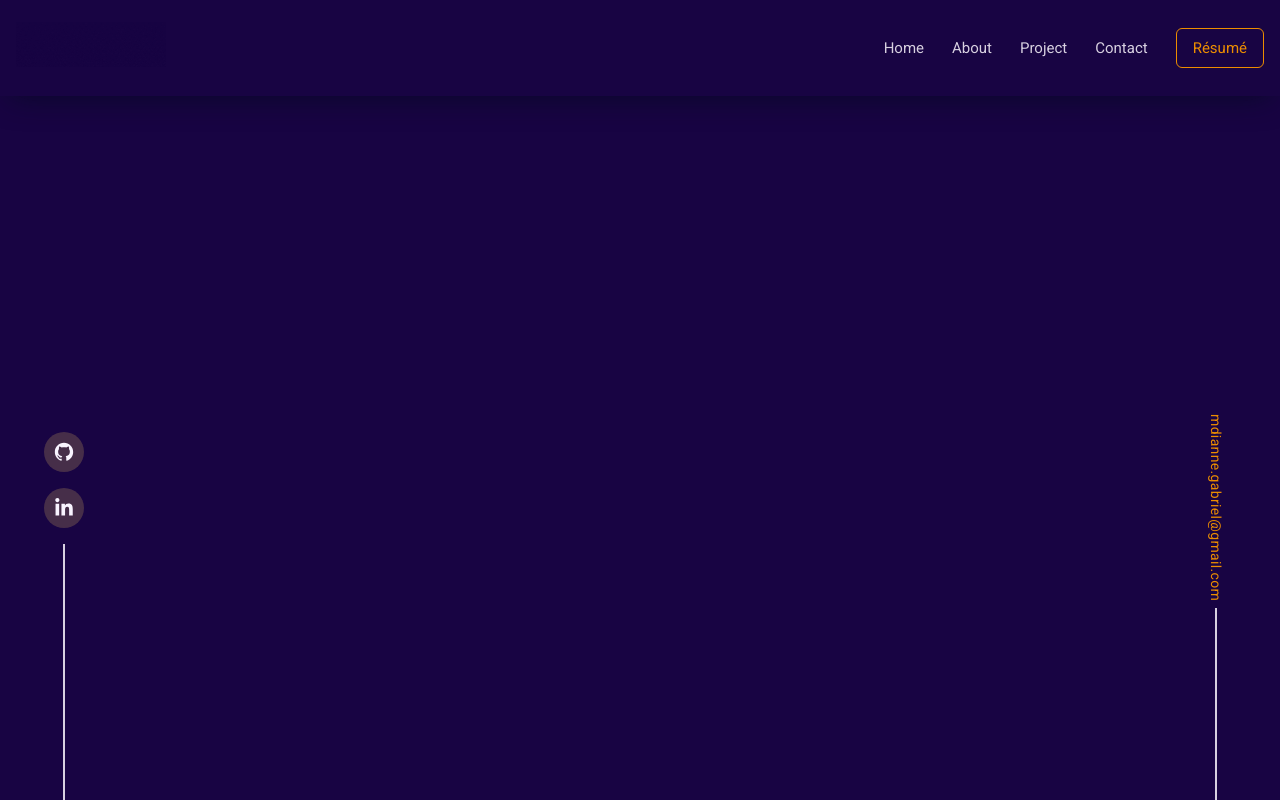
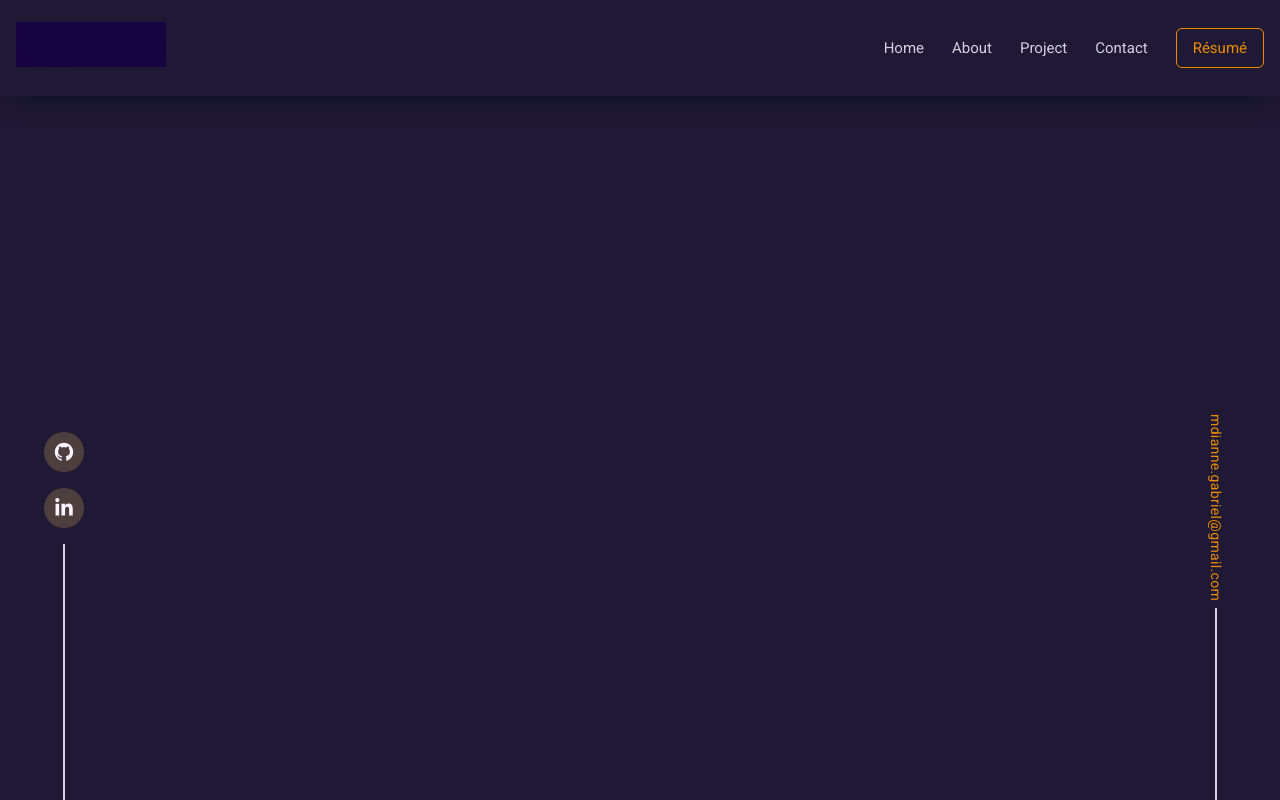
Before and after one commit to diannegabriel/website, a Next.js app: page / in a window 1280 px wide. Built offline with nearby package versions, Linux system fonts and the light colour scheme.

Commit message:
Change bodyBgColor

```diff
--- a/tailwind.config.js
+++ b/tailwind.config.js
@@ -36,7 +36,7 @@ module.exports = {
         navbarShadow: "0 10px 30px -10px rgba(2, 12, 27, 0.7)"
       },
       colors: {
-        bodyBgColor: "#180443",
+        bodyBgColor: "#201935",
         textAccent: "#EC8D00",
         textLight: "#F9F4FF",
         textDark: "#D7D0E0",
```
